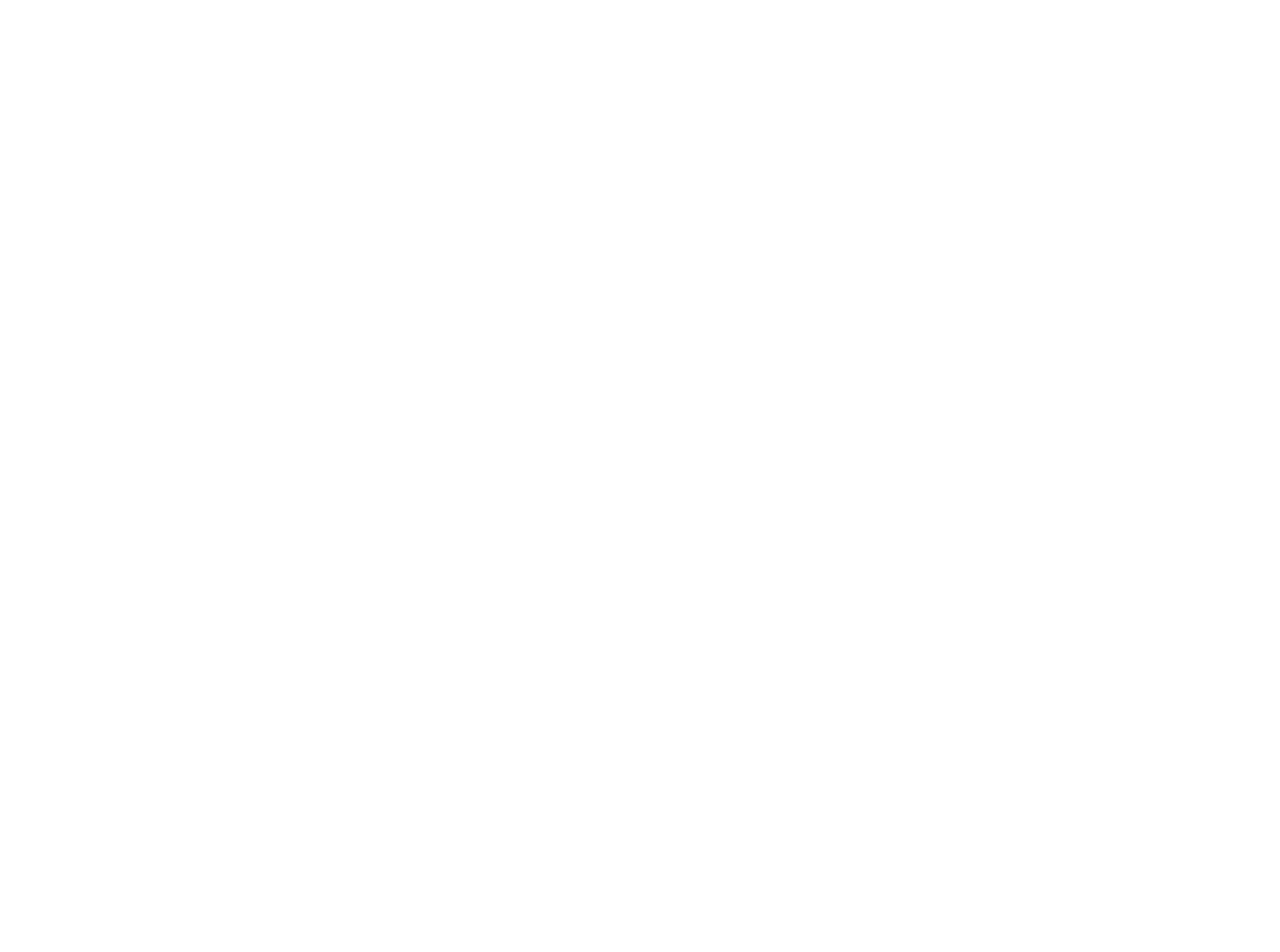
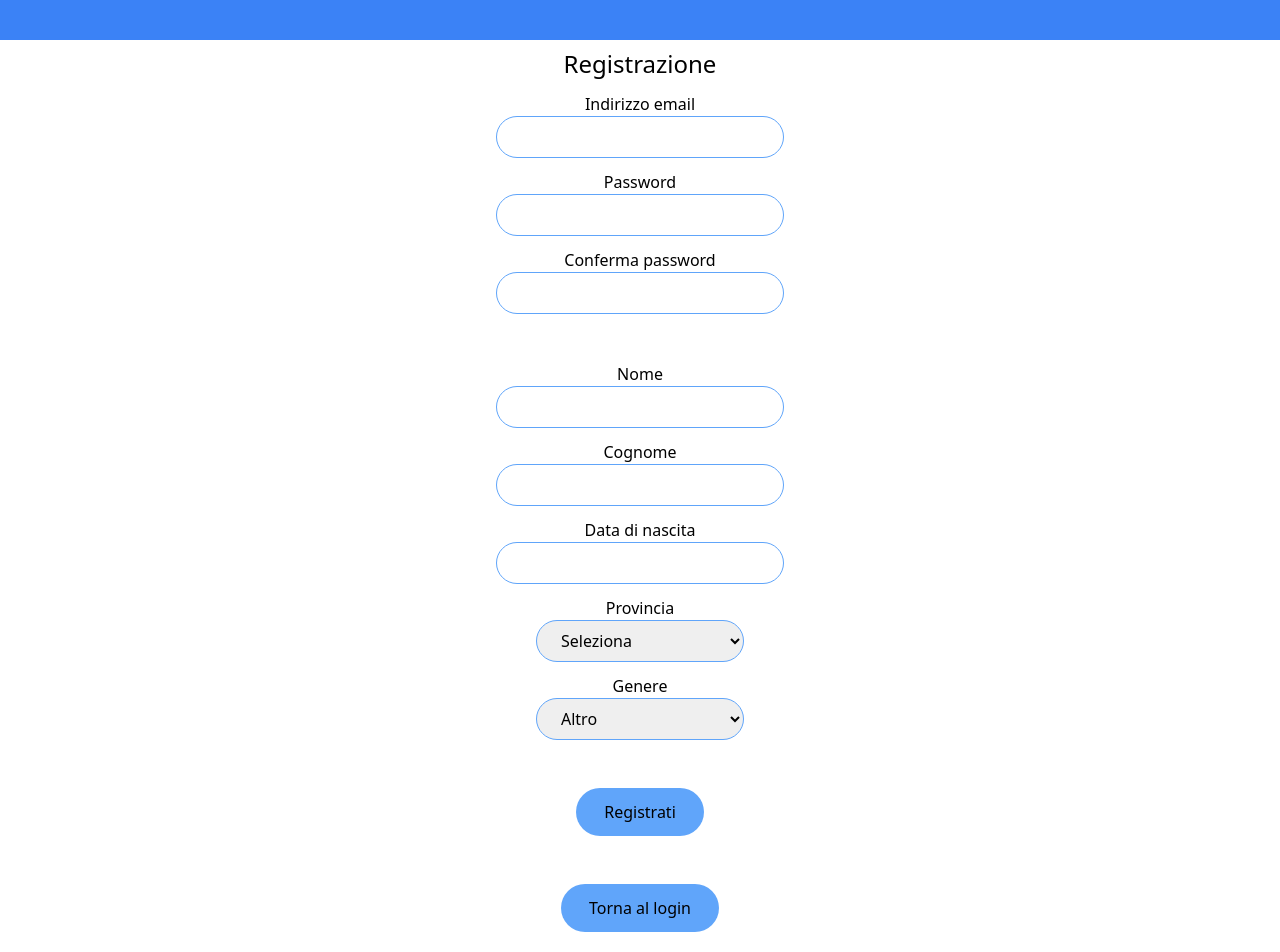
Before and after one commit to Bonis98/PRESTALOck, a Nuxt app in the folder frontend/: page /signup in a window 1280 px wide. Before the commit this address had no page. Shown: the top 952 px of the page. Before the commit the page ends 800 px from the top, so only its background shows below. Built offline with nearby package versions, Linux system fonts and the light colour scheme.

Commit message:
Add more dummy pages, update design document
- Dummy pages:
  - Login
  - Signup
- Add frontend components:
  - Input
  - Select
  - Loader
- Add an empty page template
- Various fixes in the frontend

Co-Authored-By: Alessandro Sfriso <36988326+sfriso@users.noreply.github.com>

```diff
--- a/frontend/components/Button.vue
+++ b/frontend/components/Button.vue
@@ -1,5 +1,6 @@
 <template>
-  <button class="bg-blue-400 rounded-full px-7 py-3 hover:bg-blue-500"> {{ text }} </button>
+  <button class="bg-blue-400 rounded-full px-7 py-3 hover:bg-blue-500"
+    @click="$emit('click')"> {{ text }} </button>
 </template>
 
 <script>
--- /dev/null
+++ b/frontend/components/Input.vue
@@ -0,0 +1,15 @@
+<template>
+  <input class="w-72 border border-blue-400 rounded-full px-5 py-2"
+    :value="value"
+    @input="$emit('input', $event.target.value)"
+    :type="type ? type : 'text'" />
+</template>
+
+<script>
+export default {
+  props: {
+    value: String,
+    type: String
+  }
+}
+</script>
--- /dev/null
+++ b/frontend/components/Loader.vue
@@ -0,0 +1,4 @@
+<template>
+  <div class="bg-black bg-opacity-70 w-screen h-screen fixed z-50">
+  </div>
+</template>
--- /dev/null
+++ b/frontend/components/Select.vue
@@ -0,0 +1,17 @@
+<template>
+  <select class="w-52 border border-blue-400 rounded-full px-5 py-2"
+    :value="value"
+    @input="$emit('input', $event.target.value)">
+    <option selected value="" disabled> Seleziona </option>
+    <option v-for="opt in options" :key="opt.val" :value="opt.val"> {{ opt.name }} </option>
+  </select>
+</template>
+
+<script>
+export default {
+  props: {
+    value: String,
+    options: Array
+  }
+}
+</script>
--- a/frontend/components/TopBar.vue
+++ b/frontend/components/TopBar.vue
@@ -4,7 +4,7 @@
       <div class="text-xl font-bold cursor-pointer"> &lt; </div>
     </NuxtLink>
     <div class="flex-grow"></div>
-    <div>nome utente</div>
+    <div> {{ name }} </div>
   </div>
 </template>
 
@@ -12,6 +12,12 @@
 export default {
   props: {
     'backRedirect': String
+  },
+
+  data () {
+    return {
+      name: localStorage.getItem('name')
+    }
   }
 }
 </script>
--- a/frontend/pages/index.vue
+++ b/frontend/pages/index.vue
@@ -1,8 +1,8 @@
 <template>
   <div>
     <TopBar />
-    <div class="flex flex-wrap w-11/12 m-auto justify-around gap-24 pt-12">
-      <ListingCard v-for="product in products" :key="product.id" :passed-product="product" />
+    <div class="flex flex-wrap w-11/12 m-auto mb-6 justify-around gap-24 pt-12">
+      <ProductCard v-for="product in products" :key="product.id" :passed-product="product" />
     </div>
   </div>
 </template>
--- /dev/null
+++ b/frontend/pages/login.vue
@@ -0,0 +1,83 @@
+<template>
+  <div>
+    <Loader v-show="loading" />
+    <TopBar />
+    <div class="text-center w-11/12 m-auto mb-6 justify-around gap-24 pt-12">
+      <div class="text-center mb-3 text-2xl"> Login </div>
+      <div class="text-center">
+        <div class="mt-3">
+          <div>Indirizzo email</div>
+          <Input v-model="email" />
+        </div>
+        <div class="mt-3">
+          <div>Password</div>
+          <Input v-model="password" type="password" />
+        </div>
+        <div class="mt-3">
+          <Button text="Login" @click="login()" />
+        </div>
+        <div class="mt-12">
+          <Button text="Registrati" @click="signup()" />
+        </div>
+      </div>
+    </div>
+  </div>
+</template>
+
+<script>
+
+export default {
+  data () {
+    return {
+      loading: false,
+      email: '',
+      password: ''
+    }
+  },
+
+  watch: {
+    loading (newValue) {
+      for (let element of document.querySelectorAll('Input, Button, Select')) {
+        element.disabled = newValue
+      }
+    }
+  },
+
+  methods: {
+    async login () {
+      this.loading = true
+
+      if (this.email == '' || this.password == '') {
+        alert('Inserire correttamente indirizzo e password')
+        this.loading = false
+        return
+      }
+
+      // chiamata simulata a backend
+      const correctCredentials = true
+      const token = 'j3urth24ur21o93r'
+      const name = 'Nome Utente'
+
+      if (!correctCredentials) {
+        alert('Credenziali non corrette')
+        this.loading = false
+        return
+      }
+
+      localStorage.setItem('token', token)
+      localStorage.setItem('name', name)
+      this.loading = false
+      this.$router.push({ path: '/' })
+    },
+
+    signup () {
+      this.$router.push({ path: '/signup' })
+    }
+  },
+
+  created () {
+    localStorage.removeItem('token')
+    localStorage.removeItem('name')
+  }
+}
+</script>
--- /dev/null
+++ b/frontend/pages/signup.vue
@@ -0,0 +1,107 @@
+<template>
+  <div>
+    <Loader v-show="loading" />
+    <TopBar />
+    <div class="text-center w-11/12 m-auto mb-6 justify-around gap-24 pt-12">
+      <div class="mb-3 text-2xl"> Registrazione </div>
+      <div class="mt-3"> Indirizzo email </div>
+      <div>
+        <Input v-model="email" />
+      </div>
+      <div class="mt-3"> Password </div>
+      <div>
+        <Input v-model="password" type="password" />
+      </div>
+      <div class="mt-3"> Conferma password </div>
+      <div>
+        <Input v-model="confirmPassword" type="password" />
+      </div>
+      <div class="mt-12"> Nome </div>
+      <div>
+        <Input v-model="name" />
+      </div>
+      <div class="mt-3"> Cognome </div>
+      <div>
+        <Input v-model="surname" />
+      </div>
+      <div class="mt-3"> Data di nascita </div>
+      <div>
+        <Input v-model="dateOfBirth" />
+      </div>
+      <div class="mt-3"> Provincia </div>
+      <div>
+        <Select v-model="province" :options="allProvinces" />
+      </div>
+      <div class="mt-3"> Genere </div>
+      <div>
+        <Select v-model="gender"
+          :options="[{ val: '*', name: 'Altro' }, { val: 'M', name: 'Uomo' }, { val: 'F', name: 'Donna' }]" />
+      </div>
+      <div class="mt-12">
+        <Button text="Registrati" />
+      </div>
+      <div class="mt-12">
+        <Button text="Torna al login" @click="login()" />
+      </div>
+    </div>
+  </div>
+</template>
+
+<script>
+
+export default {
+  data () {
+    return {
+      loading: true,
+      email: '',
+      password: '',
+      confirmPassword: '',
+      name: '',
+      surname: '',
+      dateOfBirth: '',
+      province: '',
+      gender: '*',
+      allProvinces: []
+    }
+  },
+
+  watch: {
+    loading (newValue) {
+      for (let element of document.querySelectorAll('Input, Button, Select')) {
+        element.disabled = newValue
+      }
+    }
+  },
+
+  methods: {
+    async getProvinces () {
+      // richiesta simulata
+      await new Promise((resolve => setTimeout(resolve, 1000)))
+      this.allProvinces = [
+        { val: 'Milano', name: 'Milano' },
+        { val: 'Cremona', name: 'Cremona' },
+        { val: 'Bergamo', name: 'Bergamo' },
+        { val: 'Brescia', name: 'Brescia' },
+        { val: 'Venezia', name: 'Venezia' },
+        { val: 'Modena', name: 'Modena' },
+        { val: 'Bologna', name: 'Bologna' },
+        { val: 'Arezzo', name: 'Arezzo' }
+      ]
+      this.loading = false
+    },
+
+    login () {
+      this.$router.push({ path: '/login' })
+    }
+  },
+
+  created () {
+    localStorage.removeItem('token')
+    localStorage.removeItem('name')
+  },
+
+  mounted () {
+    this.getProvinces()
+  }
+}
+</script>
--- /dev/null
+++ b/frontend/pages/template vuoto.vue
@@ -0,0 +1,18 @@
+<template>
+  <div>
+    <TopBar />
+    <div class="text-center w-11/12 m-auto mb-6 justify-around gap-24 pt-12">
+      <div class="text-center mb-3 text-2xl"> Titolo </div>
+    </div>
+  </div>
+</template>
+
+<script>
+
+export default {
+  data () {
+    return {
+    }
+  }
+}
+</script>
```
Also changed, not shown: frontend/package.json (+4 -4 lines), frontend/components/product/Card.vue (renamed from frontend/components/listing/Card.vue), 2 other files (tests, documents, lock files or other folders).
